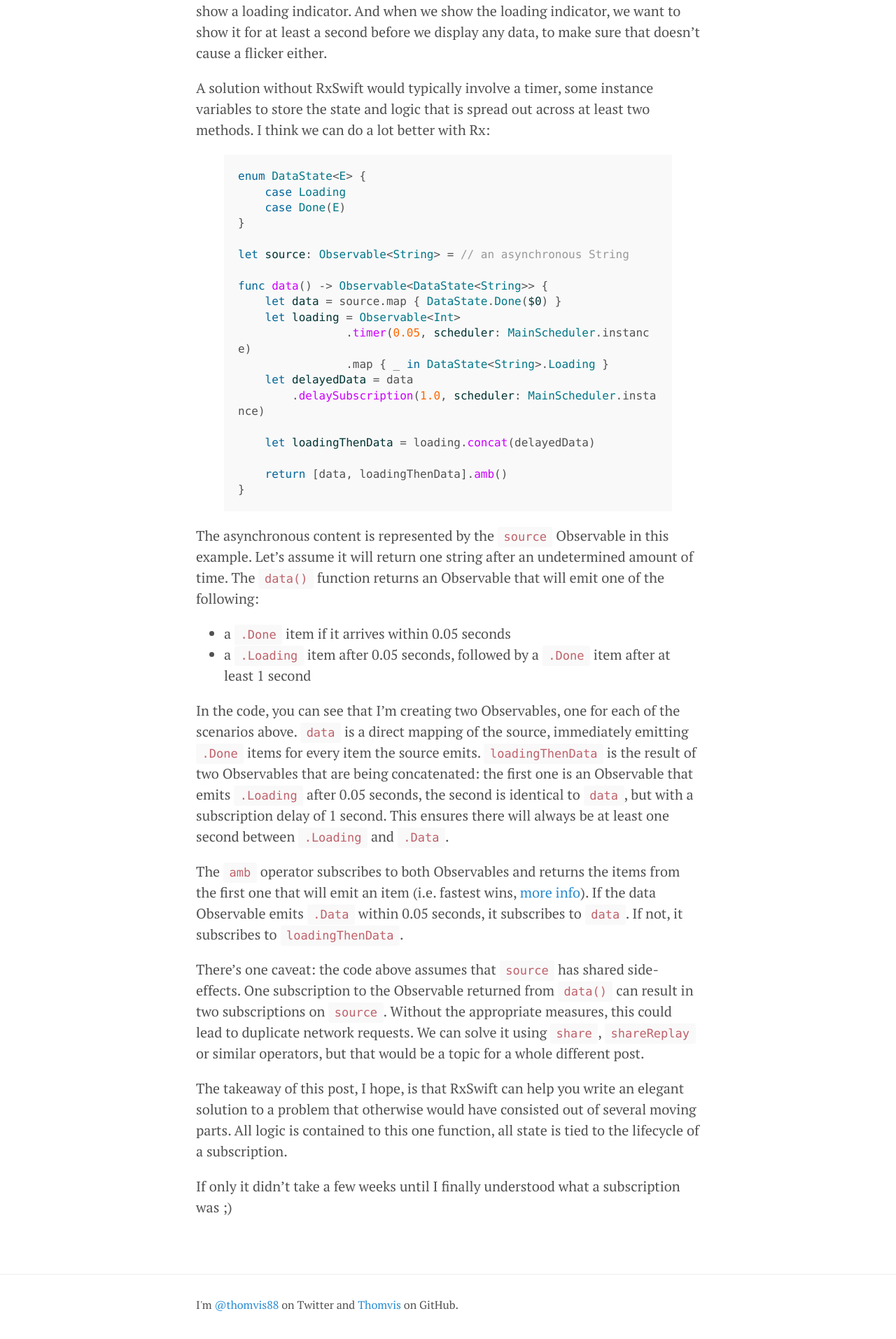
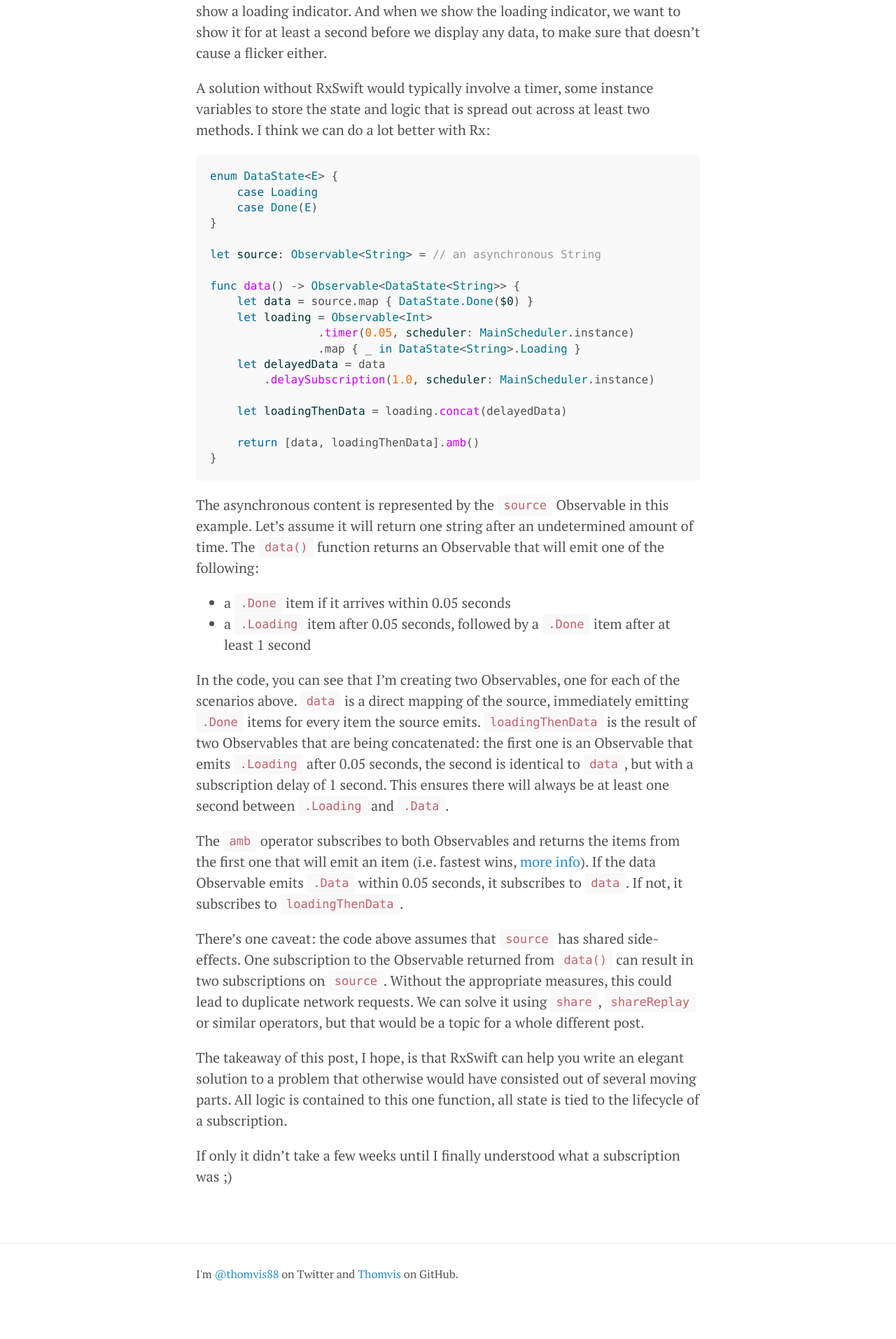
Before and after one commit to Thomvis/thomvis.github.io, a Jekyll site: the page built from _posts/2016-08-03-rxswift-loading.md, in a window 1280 px wide. Shown: the part 731-2645 px from the top of the page at 70% size. Built offline with Jekyll 4.4.1, drawn with Linux system fonts in a browser that asks for light colours.

Commit message:
Updated configuration & latest post to use backtics for code blocks

````diff
--- a/_config.yml
+++ b/_config.yml
@@ -19,3 +19,11 @@ author:
 
 # Custom vars
 version:             1.0.0
+
+gems: ['jekyll-paginate']
+
+markdown: kramdown
+
+kramdown:
+  input: GFM
+  syntax_highlighter: rouge
--- a/_posts/2016-08-03-rxswift-loading.md
+++ b/_posts/2016-08-03-rxswift-loading.md
@@ -13,7 +13,7 @@ If we want to do better, we could try to do something like this: if the data is
 
 A solution without RxSwift would typically involve a timer, some instance variables to store the state and logic that is spread out across at least two methods. I think we can do a lot better with Rx:
 
-{% highlight swift %}
+```swift
 enum DataState<E> {
     case Loading
     case Done(E)
@@ -33,7 +33,7 @@ func data() -> Observable<DataState<String>> {
 
     return [data, loadingThenData].amb()
 }
-{% endhighlight %}
+```
 
 The asynchronous content is represented by the `source` Observable in this example. Let's assume it will return one string after an undetermined amount of time. The `data()` function returns an Observable that will emit one of the following:
 
````
